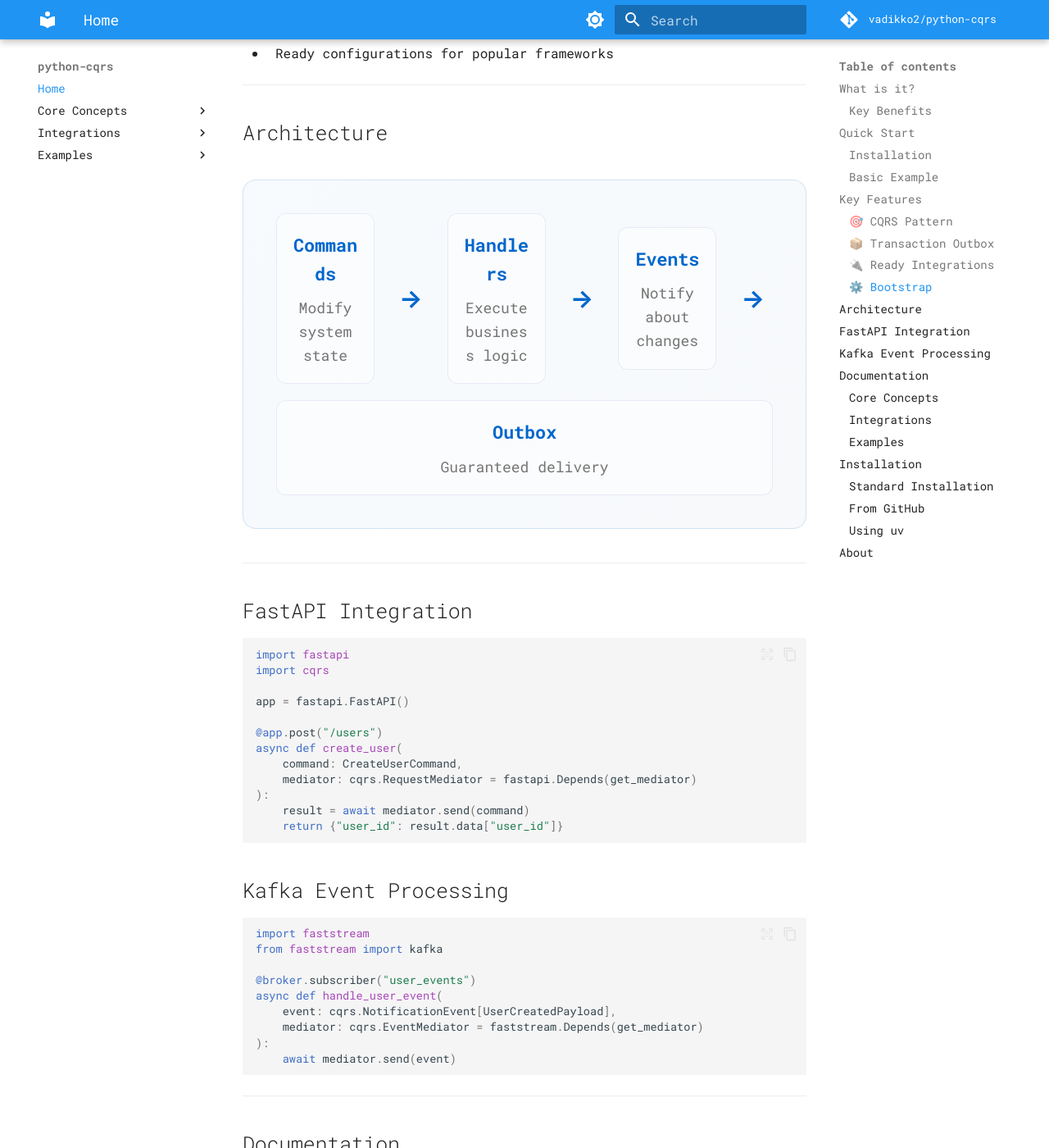
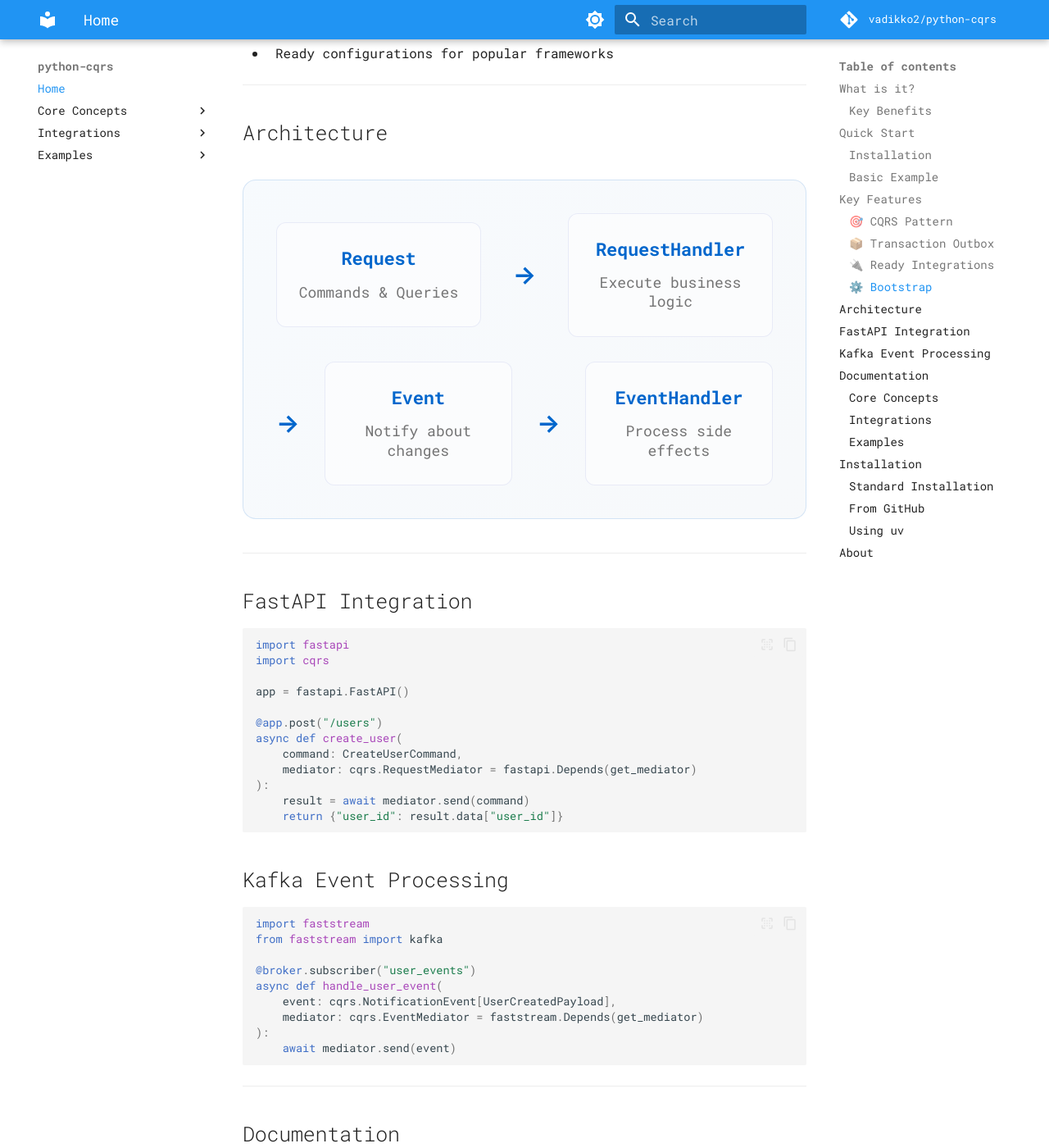
Before and after one commit to vadikko2/python-cqrs-mkdocs, an MkDocs documentation site: the page built from docs/index.md, in a window 1280 px wide and 1400 px high, scrolled down 4058 px. Shown: the whole window at 82% size. Built offline with MkDocs 1.6.1 and Material for MkDocs 9.7.7, drawn with Linux system fonts in a browser that asks for light colours; comment, search, counter and statistics services are not loaded.

Commit message:
Починил верстку

```diff
--- a/docs/index.md
+++ b/docs/index.md
@@ -197,24 +197,28 @@
 ## Architecture
 
 <div class="architecture-diagram">
-    <div class="arch-section">
-        <h4>Commands</h4>
-        <p>Modify system state</p>
+    <div class="arch-row">
+        <div class="arch-section">
+            <h4>Request</h4>
+            <p>Commands & Queries</p>
+        </div>
+        <div class="arch-arrow">→</div>
+        <div class="arch-section">
+            <h4>RequestHandler</h4>
+            <p>Execute business logic</p>
+        </div>
     </div>
-    <div class="arch-arrow">→</div>
-    <div class="arch-section">
-        <h4>Handlers</h4>
-        <p>Execute business logic</p>
-    </div>
-    <div class="arch-arrow">→</div>
-    <div class="arch-section">
-        <h4>Events</h4>
-        <p>Notify about changes</p>
-    </div>
-    <div class="arch-arrow">→</div>
-    <div class="arch-section">
-        <h4>Outbox</h4>
-        <p>Guaranteed delivery</p>
+    <div class="arch-row">
+        <div class="arch-arrow arch-event-arrow">→</div>
+        <div class="arch-section">
+            <h4>Event</h4>
+            <p>Notify about changes</p>
+        </div>
+        <div class="arch-arrow">→</div>
+        <div class="arch-section">
+            <h4>EventHandler</h4>
+            <p>Process side effects</p>
+        </div>
     </div>
 </div>
 
--- a/docs/stylesheets/extra.css
+++ b/docs/stylesheets/extra.css
@@ -337,27 +337,50 @@
 
 /* Архитектурная диаграмма */
 .architecture-diagram {
-    display: flex;
-    align-items: center;
-    justify-content: space-between;
+    display: grid;
+    grid-template-columns: 1fr 1fr;
+    grid-template-rows: 1fr 1fr;
+    gap: 1.5rem;
     margin: 2rem 0;
     padding: 2rem;
     background: linear-gradient(135deg, rgba(0, 102, 204, 0.03) 0%, rgba(0, 61, 122, 0.03) 100%);
     border-radius: 16px;
     border: 1px solid rgba(0, 102, 204, 0.15);
-    flex-wrap: wrap;
+    max-width: 100%;
+}
+
+.arch-row {
+    display: flex;
+    align-items: center;
+    justify-content: space-between;
     gap: 1rem;
+    width: 100%;
+}
+
+.arch-row:first-child {
+    grid-column: 1 / -1;
+    grid-row: 1;
+}
+
+.arch-row:last-child {
+    grid-column: 1 / -1;
+    grid-row: 2;
 }
 
 .arch-section {
     flex: 1;
-    min-width: 120px;
+    min-width: 180px;
+    max-width: 250px;
     text-align: center;
-    padding: 1rem;
+    padding: 1.5rem 1rem;
     background: rgba(255, 255, 255, 0.5);
     border-radius: 12px;
     border: 1px solid rgba(63, 81, 181, 0.1);
     transition: all 0.3s ease;
+    min-height: 100px;
+    display: flex;
+    flex-direction: column;
+    justify-content: center;
 }
 
 .arch-section:hover {
@@ -367,16 +390,18 @@
 }
 
 .arch-section h4 {
-    margin: 0 0 0.5rem 0;
+    margin: 0 0 0.8rem 0;
     color: #0066CC;
     font-size: 1.1rem;
     font-weight: 600;
+    line-height: 1.2;
 }
 
 .arch-section p {
     margin: 0;
     font-size: 0.9rem;
     color: var(--md-default-fg-color--light);
+    line-height: 1.3;
 }
 
 .arch-arrow {
@@ -384,6 +409,12 @@
     color: #0066CC;
     font-weight: bold;
     margin: 0 0.5rem;
+}
+
+.arch-event-arrow {
+    order: -1;
+    margin-left: 0;
+    margin-right: 0.5rem;
 }
 
 /* CTA секция */
@@ -665,7 +696,28 @@
     color: #003d7a;
 }
 
-/* Адаптивность */
+/* Адаптивность для планшетов */
+@media (max-width: 1024px) and (min-width: 769px) {
+    .architecture-diagram {
+        flex-wrap: wrap;
+        justify-content: center;
+        gap: 0.8rem;
+        padding: 1.2rem;
+    }
+
+    .arch-section {
+        min-width: 120px;
+        max-width: 160px;
+        flex: 0 1 calc(50% - 0.4rem);
+    }
+
+    .arch-arrow {
+        flex: 0 0 auto;
+        margin: 0 0.3rem;
+    }
+}
+
+/* Адаптивность для мобильных устройств */
 @media (max-width: 768px) {
     .hero-section {
         margin: 1rem 0 2rem 0;
@@ -695,8 +747,18 @@
     }
 
     .architecture-diagram {
+        display: flex;
         flex-direction: column;
         text-align: center;
+        gap: 0.5rem;
+        padding: 1rem;
+    }
+
+    .arch-row {
+        display: flex;
+        flex-direction: column;
+        align-items: center;
+        gap: 0.5rem;
     }
 
     .arch-arrow {
@@ -704,9 +766,32 @@
         margin: 0.5rem 0;
     }
 
+    .arch-event-arrow {
+        order: 0;
+        margin: 0.5rem 0;
+    }
+
     .arch-section {
         min-width: auto;
+        max-width: none;
         width: 100%;
+        padding: 0.8rem 0.5rem;
+        white-space: normal;
+    }
+
+    .arch-section h4,
+    .arch-section p {
+        white-space: normal;
+        overflow: visible;
+        text-overflow: unset;
+    }
+
+    .arch-section h4 {
+        font-size: 0.95rem;
+    }
+
+    .arch-section p {
+        font-size: 0.8rem;
     }
 
     .company-info {
```
